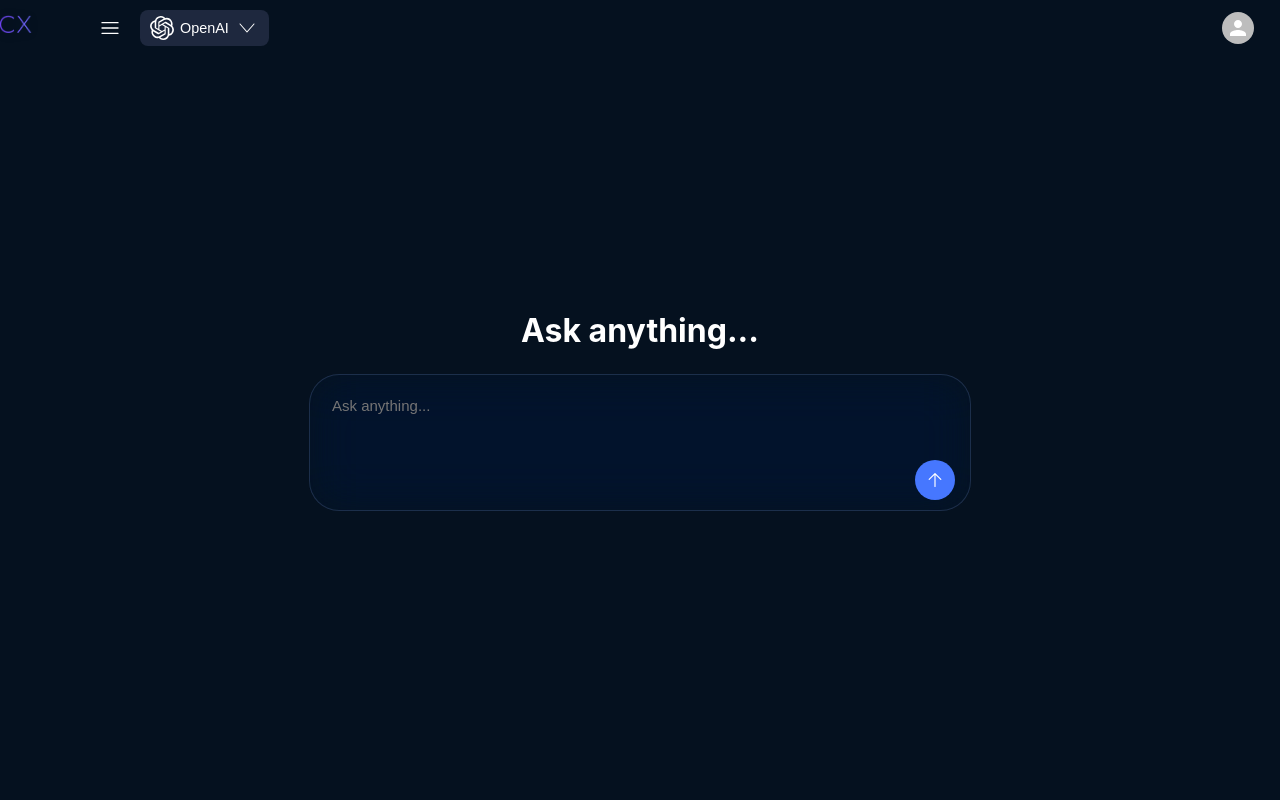
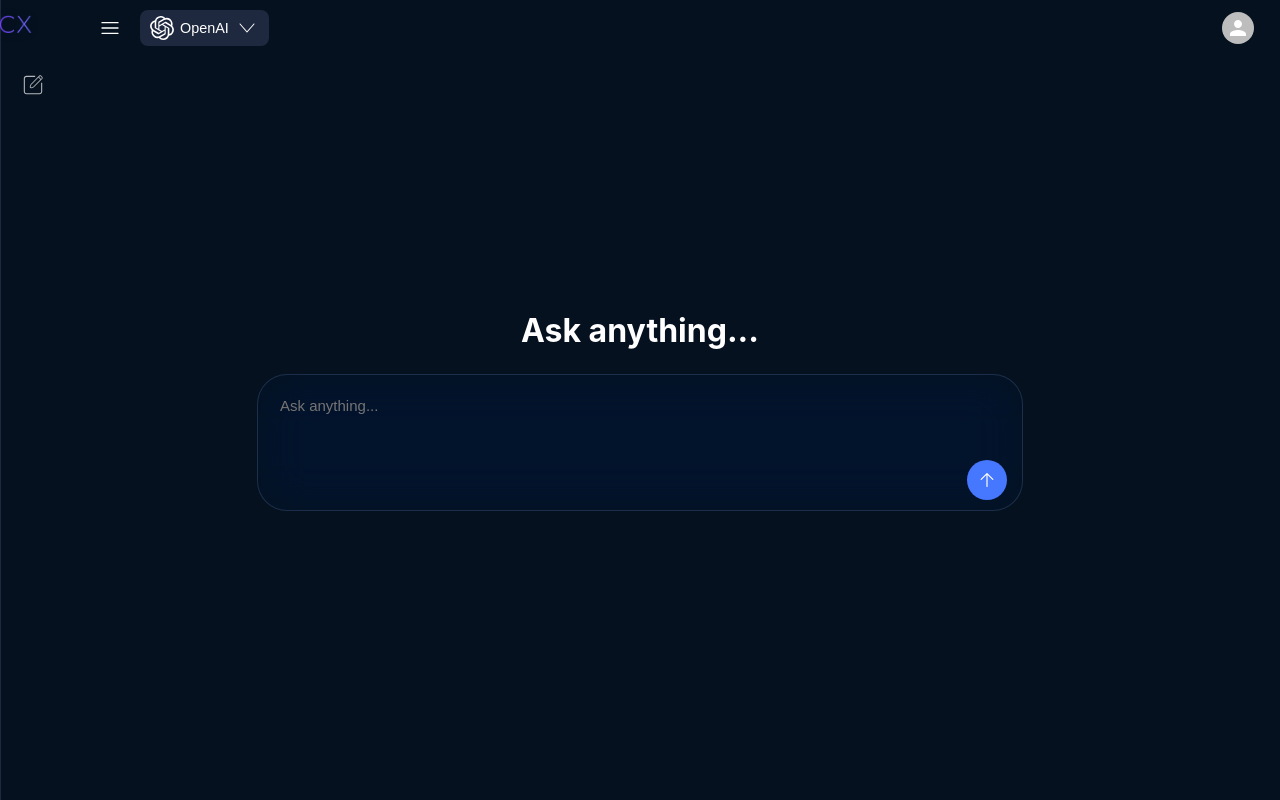
Before and after one commit to eflaatten/cxai, a React (Create React App) app: page / in a window 1280 px wide. Both pictures are taken after a click on the button 224 px from the left and 24 px from the top of the page. Built offline with nearby package versions, Linux system fonts and the light colour scheme.

Commit message:
minor ui changes

```diff
--- a/src/App.css
+++ b/src/App.css
@@ -12,7 +12,6 @@
   --color-chat-message-received: #e5e5e5;
   --color-send-button: #4677ff;
   --color-send-button-hover: #2956d1;
-  --edit-icon-button: #fff;
   --close-icon: #000;
   --link-hover: #2a7cff;
   --color-code-block-header: #ffffff;
--- a/src/App.js
+++ b/src/App.js
@@ -7,6 +7,7 @@ import Header from "./components/Header";
 import WelcomePage from "./pages/WelcomePage";
 import { ToastContainer } from "react-toastify";
 import "react-toastify/dist/ReactToastify.css";
+import { useSwipe } from "./utils/useSwipe";
 
 function App() {
   const [senderMessage, setSenderMessage] = useState("");
@@ -18,6 +19,7 @@ function App() {
   const [sidenavOpen, setSidenavOpen] = useState(true);
   const [isPreparingMessage, setIsPreparingMessage] = useState(false);
   const [provider, setProvider] = useState("gpt-4o");
+  const [newChat, setNewChat] = useState(false);
 
   const typingTimeoutRef = useRef(null);
   const typingBufferRef = useRef("");
@@ -45,6 +47,16 @@ function App() {
   const handleSenderMessageChange = (e) => {
     setSenderMessage(e.target.value);
   };
+
+  const handleNewChat = () => {
+    setNewChat(true);
+    setChatMessages([]);
+    setSenderMessage("");
+    setIsTyping(false);
+    setIsProcessing(false);
+    setTypingMessage("");
+    setIsPreparingMessage(false);
+  }
 
   const typeMessage = (message) => {
     if (typingTimeoutRef.current) {
@@ -192,6 +204,7 @@ function App() {
         provider={provider}
         setProvider={handleProviderChange}
         modelOptions={modelOptions}
+        handleNewChat={handleNewChat}
       />
       {chatMessages.length === 0 ? (
         <WelcomePage
--- a/src/assets/icons/index.js
+++ b/src/assets/icons/index.js
@@ -127,11 +127,11 @@ export const ChatIcon = () => {
     )
 }
 
-export const EditIcon = () => {
+export const EditIcon = (props) => {
     return (
-        <svg width="24" height="24" viewBox="0 0 24 24" fill="none" xmlns="http://www.w3.org/2000/svg">
-            <path fill-rule="evenodd" clip-rule="evenodd" d="M19.4329 3.33998C18.9796 2.88668 18.2446 2.88667 17.7913 3.33997L9.89096 11.2404C9.80602 11.3253 9.74201 11.4289 9.70402 11.5428L9.06157 13.4702C8.7591 14.3776 9.62239 15.2409 10.5298 14.9384L12.4572 14.296C12.5711 14.258 12.6747 14.194 12.7596 14.109L20.66 6.20865C21.1133 5.75535 21.1133 5.02041 20.66 4.56711L19.4329 3.33998ZM18.3385 3.88716C18.4896 3.73606 18.7346 3.73606 18.8857 3.88716L20.1128 5.11429C20.2639 5.26539 20.2639 5.51037 20.1128 5.66147L19.386 6.38836L17.6116 4.61405L18.3385 3.88716ZM17.0645 5.16123L18.8388 6.93554L12.2125 13.5619L10.2851 14.2043C9.98263 14.3051 9.69487 14.0174 9.79569 13.7149L10.4381 11.7875L17.0645 5.16123Z" fill="var(--edit-icon-button)"/>
-            <path d="M6 20.5C4.61929 20.5 3.5 19.3807 3.5 18V6C3.5 4.61929 4.61929 3.5 6 3.5H14V4.5H6C5.17157 4.5 4.5 5.17157 4.5 6V18C4.5 18.8284 5.17157 19.5 6 19.5H18C18.8284 19.5 19.5 18.8284 19.5 18V10H20.5V18C20.5 19.3807 19.3807 20.5 18 20.5H6Z" fill="var(--edit-icon-button)"/>
+        <svg width="24" height="24" viewBox="0 0 24 24" fill="none" xmlns="http://www.w3.org/2000/svg" {...props}>
+            <path fill-rule="evenodd" clip-rule="evenodd" d="M19.4329 3.33998C18.9796 2.88668 18.2446 2.88667 17.7913 3.33997L9.89096 11.2404C9.80602 11.3253 9.74201 11.4289 9.70402 11.5428L9.06157 13.4702C8.7591 14.3776 9.62239 15.2409 10.5298 14.9384L12.4572 14.296C12.5711 14.258 12.6747 14.194 12.7596 14.109L20.66 6.20865C21.1133 5.75535 21.1133 5.02041 20.66 4.56711L19.4329 3.33998ZM18.3385 3.88716C18.4896 3.73606 18.7346 3.73606 18.8857 3.88716L20.1128 5.11429C20.2639 5.26539 20.2639 5.51037 20.1128 5.66147L19.386 6.38836L17.6116 4.61405L18.3385 3.88716ZM17.0645 5.16123L18.8388 6.93554L12.2125 13.5619L10.2851 14.2043C9.98263 14.3051 9.69487 14.0174 9.79569 13.7149L10.4381 11.7875L17.0645 5.16123Z" fill="var(--color-primary-font)"/>
+            <path d="M6 20.5C4.61929 20.5 3.5 19.3807 3.5 18V6C3.5 4.61929 4.61929 3.5 6 3.5H14V4.5H6C5.17157 4.5 4.5 5.17157 4.5 6V18C4.5 18.8284 5.17157 19.5 6 19.5H18C18.8284 19.5 19.5 18.8284 19.5 18V10H20.5V18C20.5 19.3807 19.3807 20.5 18 20.5H6Z" fill="var(--color-primary-font)"/>
         </svg>
 
     )
--- a/src/components/Header.css
+++ b/src/components/Header.css
@@ -160,4 +160,8 @@
   .app-header.with-sidenav-min {
     margin-left: 0;
   }
+
+  .header-menu-btn:hover {
+    background: none;
+  }
 }
--- a/src/components/Sidenav.js
+++ b/src/components/Sidenav.js
@@ -5,6 +5,7 @@ import cxfab_circle from "../assets/logos/cxfab_circle.png";
 import './styles/Sidenav.css';
 import Avatar from '@mui/material/Avatar';
 import MobileSettingsModal from "./MobileSettingsModal";
+import TooltipWrapper from "./Tooltip";
 
 const Sidenav = ({
   darkTheme,
@@ -12,6 +13,7 @@ const Sidenav = ({
   setIsOpen,
   userEmail,
   setDarkTheme = () => {},
+  handleNewChat = () => {},
   }) => {
   const [dropdownOpen, setDropdownOpen] = useState(false);
   const [mobileSettingsOpen, setMobileSettingsOpen] = useState(false);
@@ -96,14 +98,16 @@ const Sidenav = ({
 
           <div className="sidenav-settings-container">
             {isOpen ? (
-              <button className="new-chat-btn">
+              <button className={`new-chat-btn${darkTheme ? " dark-mode" : ""}`} onClick={handleNewChat}>
                 <EditIcon className="edit-icon" />
-                New Chat
+                <span className="new-chat-text">New Chat</span>
               </button>
             ) : (
-              <button className="new-chat-btn minimized">
+              <TooltipWrapper title="New Chat" placement="right" arrow darkTheme={darkTheme}>
+              <button className="new-chat-btn minimized" onClick={handleNewChat}>
                 <EditIcon className="edit-icon" />
               </button>
+              </TooltipWrapper>
             )}
           </div>
 
--- a/src/components/styles/Chat.css
+++ b/src/components/styles/Chat.css
@@ -3,7 +3,7 @@
   flex-direction: column;
   height: 100vh;
   width: 100%;
-  max-width: 75rem;
+  max-width: 80rem;
   margin: 0 auto;
   padding: 0 25px;
   box-sizing: border-box;
@@ -12,7 +12,7 @@
 
 @media (max-width: 1650px) {
   .chat-container {
-    max-width: 850px;
+    max-width: 980px;
   }
 }
 
@@ -27,7 +27,7 @@
 
 .chat-messages {
   flex: 1;
-  padding: 60px 200px 10px 200px;
+  padding: 60px 215px 10px 215px;
   width: 100%;
   box-sizing: border-box;
   display: flex;
@@ -120,19 +120,9 @@
   color: var(--color-text-light);
 }
 
-@media (max-width: 768px) {
-  .chat-message.sent {
-    margin-bottom: 15px;
-  }
-  .chat-message.received {
-    margin-bottom: 15px;
-  }
-}
-
 .chat-actions-container {
   opacity: 0;
   pointer-events: none;
-  margin-top: 6px;
   display: flex;
   flex-direction: row;
   height: auto;
@@ -143,6 +133,7 @@
   align-self: flex-end;
   right: 5px;
   left: auto;
+  margin-top: 2px;
 }
 .chat-message-container.received .chat-actions-container {
   align-self: flex-start;
@@ -213,7 +204,6 @@ body.dark-mode .chat-actions-container button:hover {
     flex-direction: row;
     justify-content: center;
     gap: 5px;
-    opacity: 1 !important;
     pointer-events: auto !important;
   }
 }
@@ -294,7 +284,7 @@ body.dark-mode .copy-message-button:hover {
   align-items: center;
   justify-content: center;
   width: 100%;
-  padding: 15px;
+  padding: 5px;
   background-color: var(--color-primary-bg);
 }
 
@@ -317,7 +307,7 @@ body.dark-mode .copy-message-button:hover {
 }
 @media (max-width: 768px) {
   .chat-input-container {
-    width: 100%;
+    width: 99.3%;
     padding: 10px 0 0 0;
     margin: 0;
     min-height: auto;
--- a/src/components/styles/Sidenav.css
+++ b/src/components/styles/Sidenav.css
@@ -238,39 +238,40 @@
   width: 100%;
   margin-top: 30px;
   margin-right: 8px !important;
-  background: #4f6dff;
-  color: #fff;
+  background: transparent;
+  color: var(--color-primary-font) !important;
+  opacity: 0.7;
   border: none;
   border-radius: 7px;
   font-size: 1rem;
   font-weight: 700;
-  padding: 10px 0 10px 0;
+  padding: 10px 0 10px 20px;
   cursor: pointer;
-  box-shadow: 0 2px 12px 0 rgba(110,182,255,0.07);
   transition: background 0.13s;
   display: flex;
   align-items: center;
-  justify-content: center;
+  justify-content: flex-start;
   gap: 7px;
 }
+.new-chat-btn.dark-mode {
+  background: var(--color-secondary-bg);
+  color: var(--color-primary-font) !important;
+}
 .new-chat-btn:hover {
-  background: #3c58e4;
+  background: var(--color-selected-bg);
 }
 .new-chat-btn {
   display: flex;
   align-items: center;
   gap: 8px;
 }
-.new-chat-btn .edit-icon {
-  --edit-icon-color: #fff;
-}
 .new-chat-icon {
   width: 20px;
   height: 20px;
 }
 .new-chat-btn.minimized {
-  width: 40px;
-  height: 40px;
+  width: 50px;
+  height: 50px;
   padding: 0;
   justify-content: center;
   background: none;
@@ -284,10 +285,13 @@
   border: none;
   transition: background 0.13s;
 }
+.new-chat-btn.minimized:hover {
+  background: var(--color-selected-bg);
+}
 .new-chat-btn.minimized .edit-icon {
   --edit-icon-color: var(--color-primary-font);
-  width: 22px;
-  height: 22px;
+  width: 26px;
+  height: 26px;
 }
 .sidenav-bottom {
   margin-top: auto;
@@ -334,9 +338,6 @@
   letter-spacing: 0.01em;
   transition: opacity 0.13s;
 }
-.sidenav:not(.open) {
-  background: none;
-}
 .sidenav:not(.open) .settings-text {
   opacity: 0;
   width: 0;
@@ -349,7 +350,7 @@
   padding-right: 0;
 }
 .sidenav:not(.open) .chats-dropdown-btn,
-.sidenav:not(.open) .new-chat-btn,
+/* .sidenav:not(.open) .new-chat-btn, */
 .sidenav:not(.open) .dropdown-label {
   display: none !important;
 }
@@ -454,6 +455,11 @@
     box-sizing: border-box;
   }
 
+  .new-chat-btn:hover,
+  .chats-dropdown-btn:hover {
+    background: none;
+  }
+
   .sidenav-backdrop {
     position: fixed;
     top: 0;
@@ -466,6 +472,12 @@
     cursor: pointer;
     transition: opacity 0.18s;
   }
+
+  .sidenav-toggle-btn:hover {
+    background: none;
+  }
+
+
 }
 ::-webkit-scrollbar {
   width: 6px;
--- /dev/null
+++ b/src/utils/useSwipe.js
@@ -0,0 +1,34 @@
+import { useState, useEffect } from "react";
+
+export const useSwipe = (onSwipeLeft, onSwipeRight) => {
+  useEffect(() => {
+    let startX = null;
+
+    const handleTouchStart = (e) => {
+      startX = e.touches[0].clientX;
+    };
+
+    const handleTouchMove = (e) => {
+      if (!startX) return;
+
+      const deltaX = e.touches[0].clientX - startX;
+
+      if (Math.abs(deltaX) > 50) {
+        if (deltaX > 0) {
+          onSwipeRight();
+        } else {
+          onSwipeLeft();
+        }
+        startX = null;
+      }
+    };
+
+    window.addEventListener("touchstart", handleTouchStart);
+    window.addEventListener("touchmove", handleTouchMove);
+
+    return () => {
+      window.removeEventListener("touchstart", handleTouchStart);
+      window.removeEventListener("touchmove", handleTouchMove);
+    };
+  }, [onSwipeLeft, onSwipeRight]);
+};
```
Also changed, not shown: src/components/Chat.js (+5 -5 lines).
